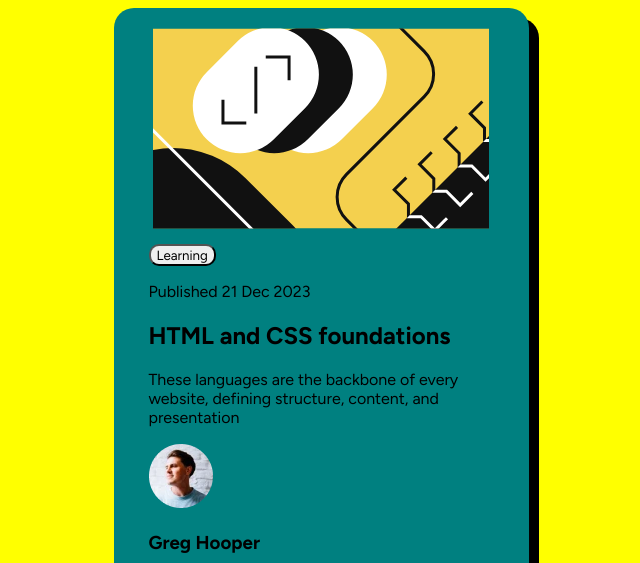
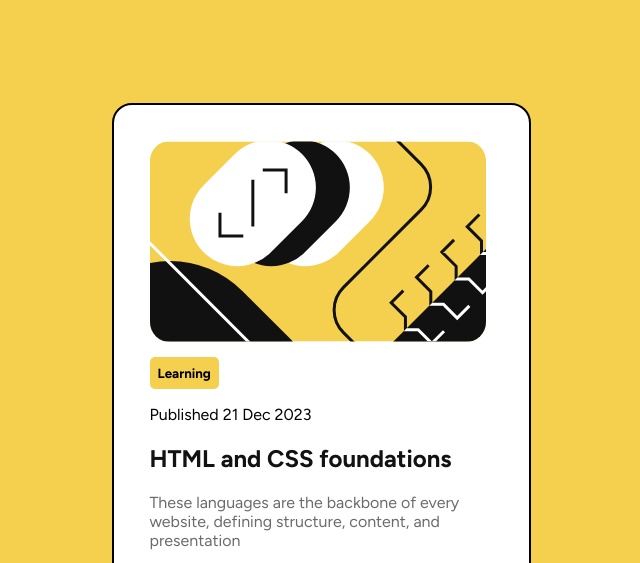
Before and after one commit to Harold-FN-2187/blog-preview-card, a plain HTML site: page blog-preview-card-main/index.html in a window 1280 px wide. Shown: the top 563 px of the page, without its empty margins (319-959 px from the left). Drawn offline with Linux system fonts and the light colour scheme.

Commit message:
Further revisions

```diff
--- a/blog-preview-card-main/index.html
+++ b/blog-preview-card-main/index.html
@@ -26,12 +26,12 @@
   <body>
     <div class="wrapper">
       <main class="card">
-        <img class="img" src="/assets/images/illustration-article.svg" />
+        <img class="img-top" src="/assets/images/illustration-article.svg" />
         <div class="card-content">
           <button class="button">Learning</button>
           <p>Published 21 Dec 2023</p>
           <h2>HTML and CSS foundations</h2>
-          <p>
+          <p class="subtitle">
             These languages are the backbone of every website, defining
             structure, content, and presentation
           </p>
--- a/blog-preview-card-main/styles.css
+++ b/blog-preview-card-main/styles.css
@@ -6,40 +6,93 @@
 ;
 }
 
-* {
-    font-family: 'Figtree',sans-serif;
+*
+{
+    font-family: Figtree,sans-serif;
 }
-.attribution {
+
+body
+{
+    background-color: var(--yellow);
+    display: flex;
+    align-items: center;
+    justify-content: center;
+    flex-direction: column;
+    min-height: 100vh;
+}
+
+.wrapper
+{
+    background-color: var(--white) ;
+    border-radius: 20px;
+    border: 2px solid black;
+    display: flex;
+    width: 100vh ;
+    max-width: 23.438rem;
+    transition: box-shadow 0.2s;
+    padding:clamp(0.938rem, 1.25rem, 1.875rem);
+
+    /* TODO: Adjust padding of Wrapper */
+}
+
+.wrapper:hover
+{
+    box-shadow:10px 10px;
+}
+
+.card
+{
+    padding:1rem;
+    margin-block-end:1.25rem ;
+    width: 100%;
+    border-radius: 1.25rem;
+    background-color: white;
+}
+
+.img-top
+{
+    border-radius: 1.25rem;
+    max-width: 100%;
+    height: auto;
+    margin-block-end: 0.7rem;
+
+}
+
+.button
+{
+    background-color: var(--yellow);
+    border: none;
+    padding: 0.5rem;
+    border-radius: 5px;
+    font-weight: bold;
+}
+
+.subtitle
+{
+    color: var(--light-gray);
+}
+
+.card-content h2
+{
+    color: var(--deep-gray)
+}
+
+.author
+{
+    display: flex;
+    flex-direction: row;
+    justify-content: space-evenly;
+
+}
+
+.attribution
+{
     font-size: 20px;
     text-align: center;
  }
-.attribution a {
+
+.attribution a
+{
     color: hsl(228, 45%, 44%);
     text-decoration: none;
 }
-
-body {
-    background-color: yellow;
-    display: flex;
-    flex-direction: column;
-    align-items: center;
-}
-.card {
-    display: flex;
-    flex-direction: column;
-    align-items: center;
-    background-color: teal;
-    width: 100vh;
-    max-width:23.438rem ;
-    padding: 20px;
-    border-radius: 20px;
-    box-shadow:10px 10px;
-    margin-block-end: 30px;
-}
-.card-content {
-    padding: 15px;
-}
-
-button {
-    border-radius: 10px;
-}
```
